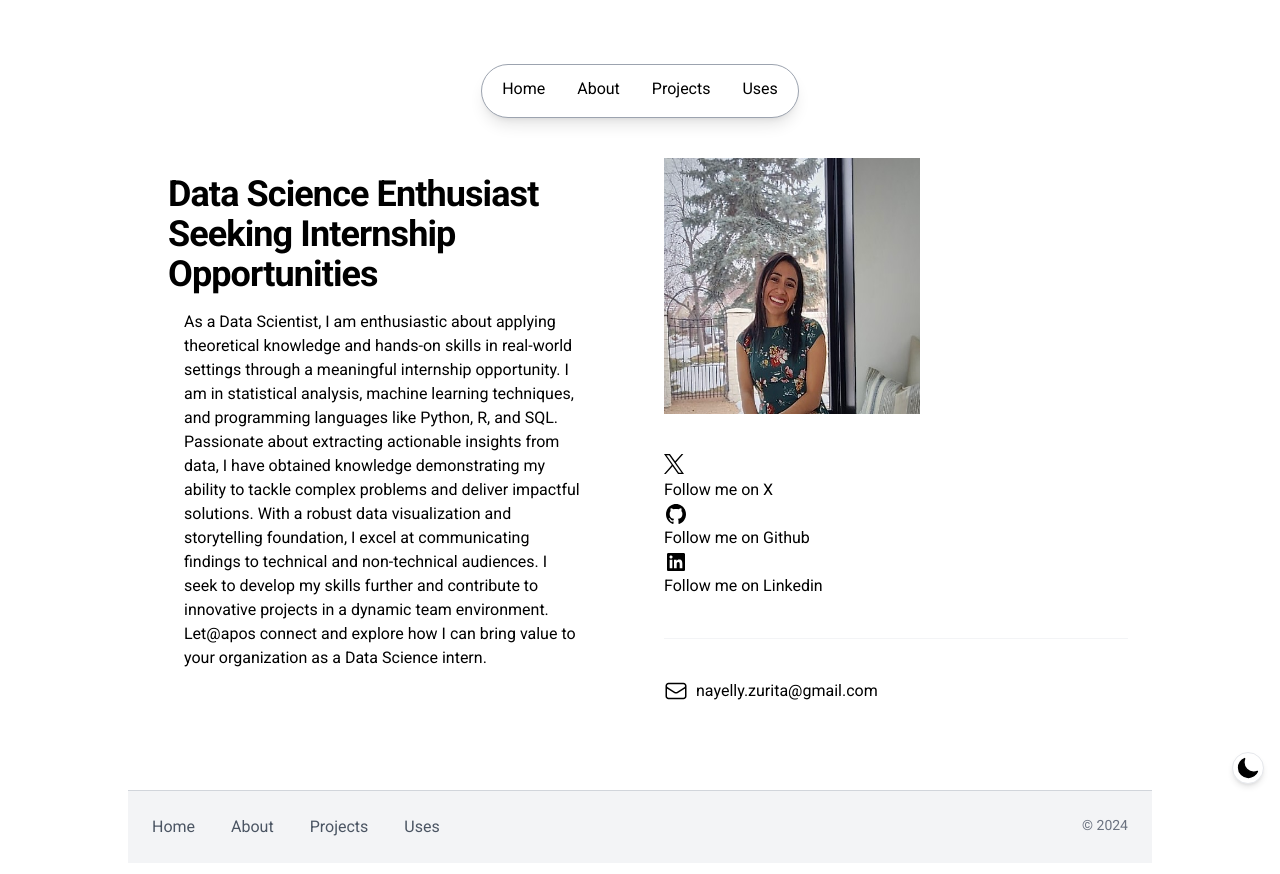
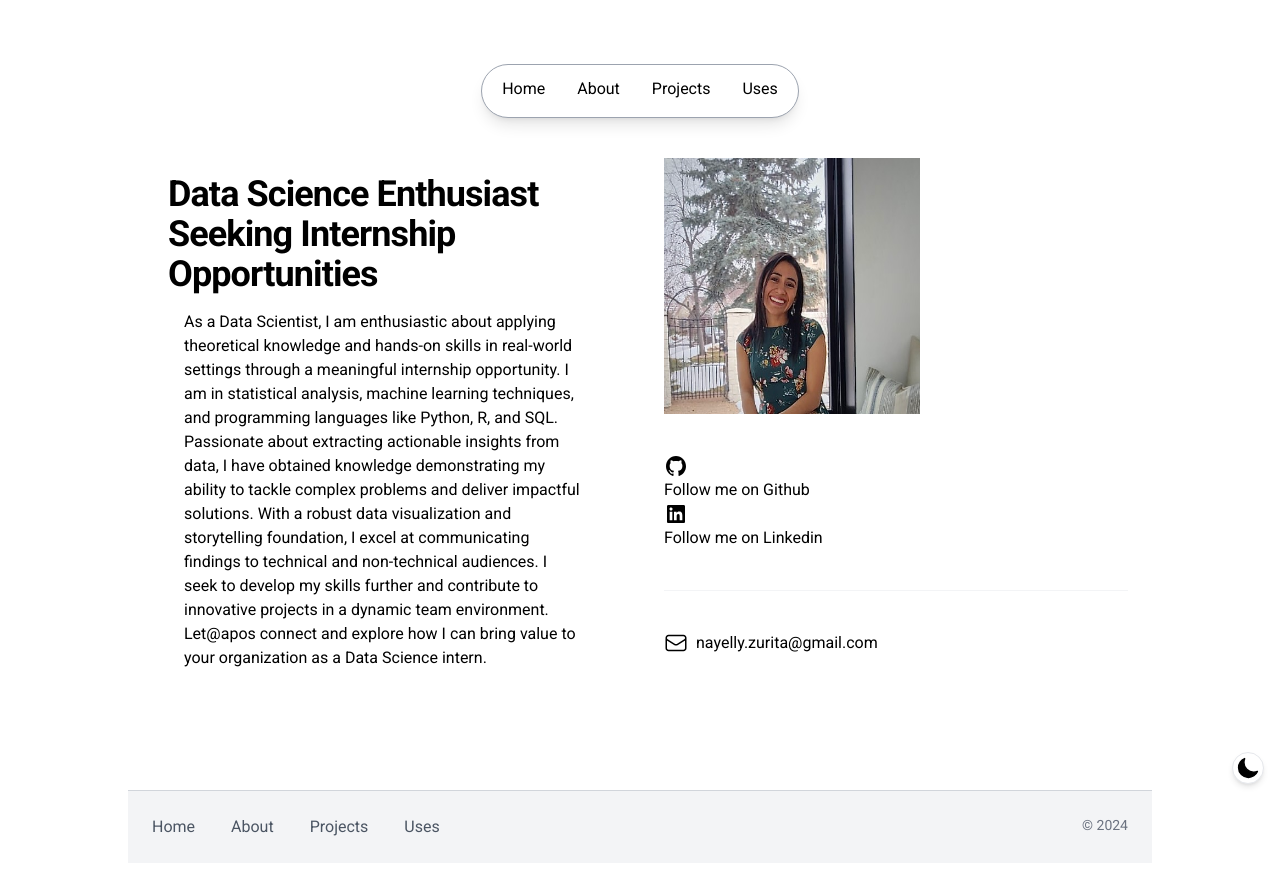
Before and after one commit to NayellyZurita/portfoliofinal, a Next.js app: page /about in a window 1280 px wide. Shown: the top 874 px of the page. Built offline with nearby package versions, Linux system fonts and the light colour scheme.

Commit message:
change about

```diff
--- a/src/app/about/Contact.jsx
+++ b/src/app/about/Contact.jsx
@@ -6,17 +6,6 @@ export default function RightSide() {
 <>
 
         <ul className=" item-center justify-center py-10 border-b  border-gray-100 dark:bg-black">
-        <li>
-          <div >
-            <svg
-              width="24" height="24" viewBox="0 0 24 24" fill="none" xmlns="http://www.w3.org/2000/svg "style={{ marginRight: "8px" }} className="{{ IsDarkMode ? 'fill-white' : 'fill-gray-800' }}"
-            > <path d="M11.9047 8.47089L19.3513 0.00836182H17.5873L11.1187 7.35475L5.956 0.00836182H0L7.80867 11.1185L0 19.9916H1.764L8.59067 12.2319L14.044 19.9916H20M2.40067 1.30886H5.11067L17.586 18.755H14.8753" className="fill-current"  />
-            </svg>
-            <a href="https://www.example.com" target="_blank" rel="noreferrer">
-              Follow me on X
-            </a>
-          </div>
-        </li>
         <li>
           <div >
             <svg
```
